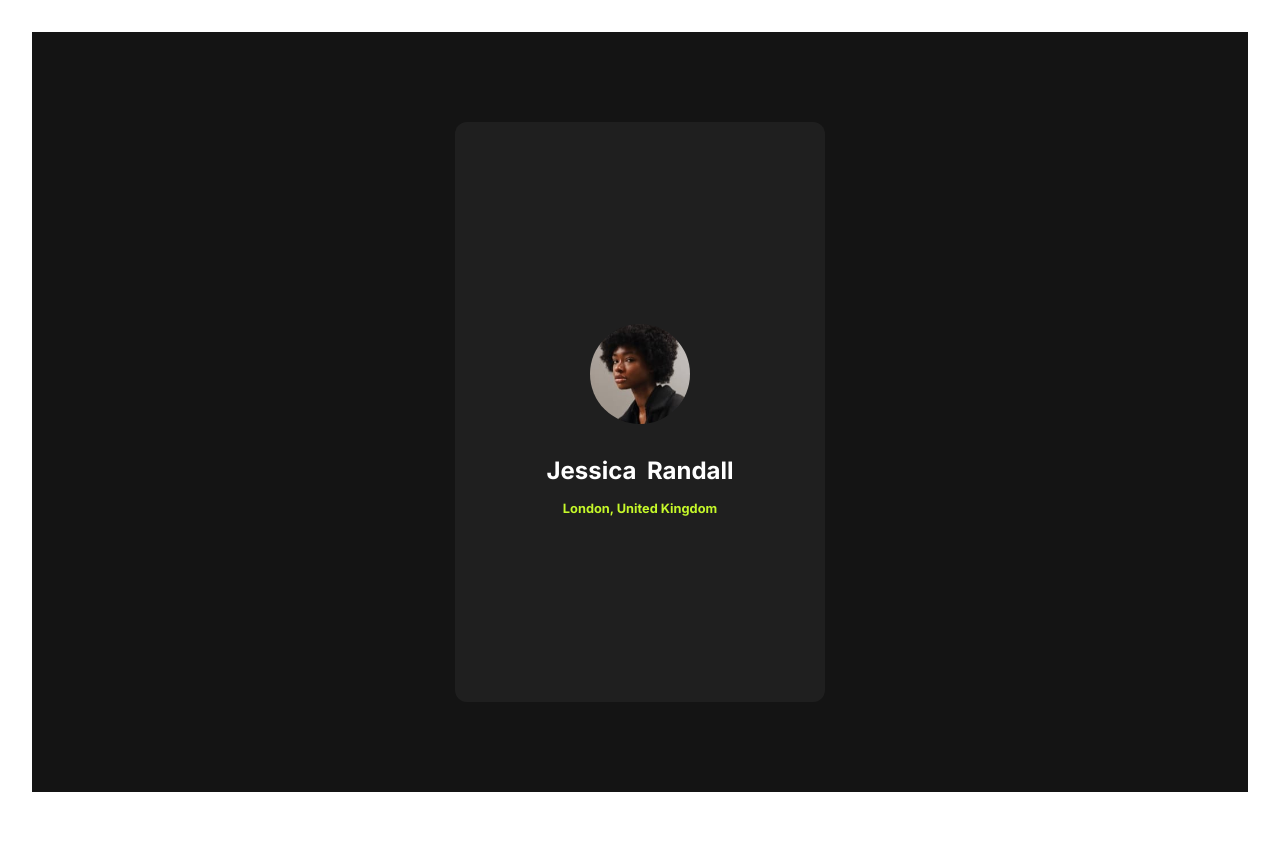
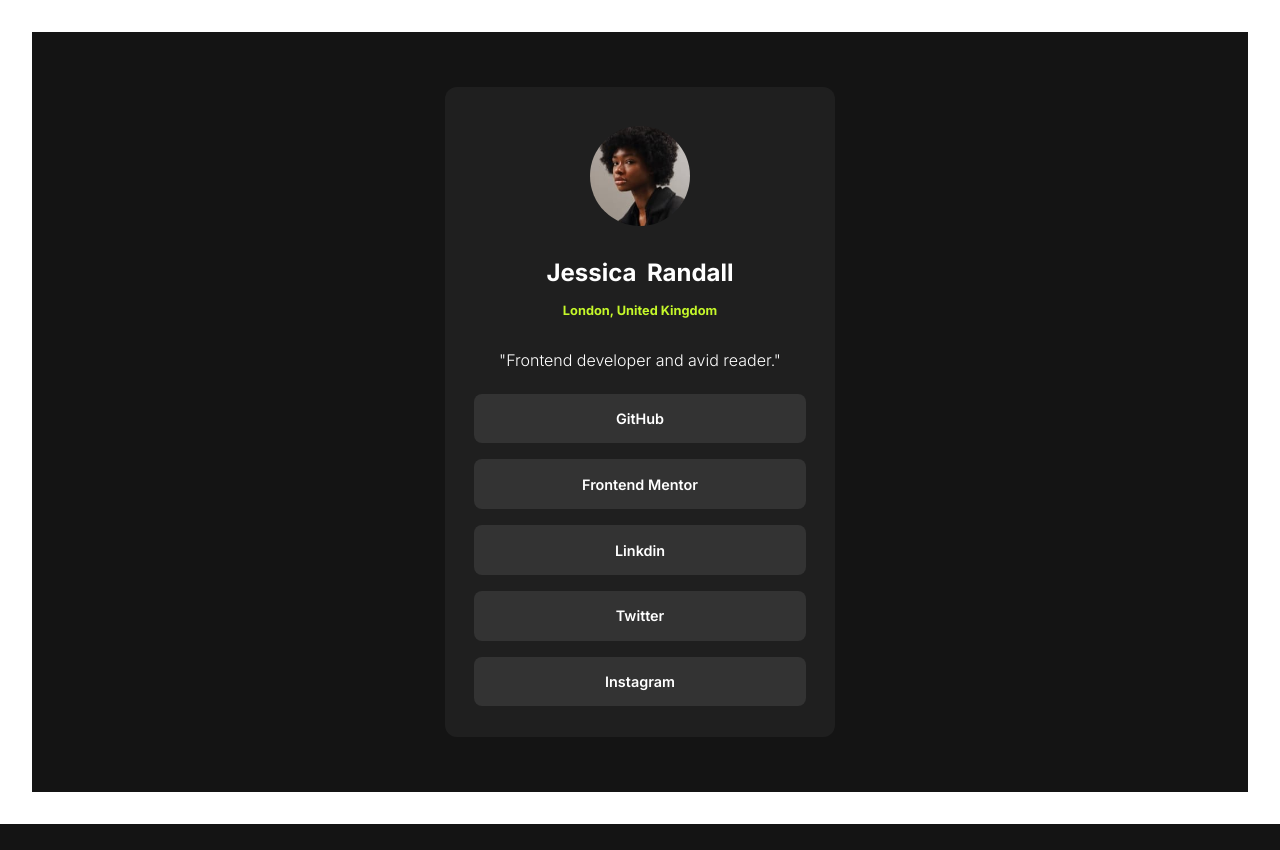
Before and after one commit to Mudassir-Coder/Social-Links, a plain HTML site: page index.html in a window 1280 px wide. Shown: the top 850 px of the page. Drawn offline with Linux system fonts and the light colour scheme.

Commit message:
Completed Version

```diff
--- a/index.html
+++ b/index.html
@@ -17,13 +17,19 @@
       <img src="./assets/images/avatar-jessica.jpeg" alt="Profile's pic">
       <h1>Jessica Randall</h1>
       <h2>London, United Kingdom</h2>
+      <p>"Frontend developer and avid reader."</p>
+      <a href="#">GitHub</a>
+      <a href="#">Frontend Mentor</a>
+      <a href="#">Linkdin</a>
+      <a href="#">Twitter</a>
+      <a href="#">Instagram</a>
     </div>
   </main>
 
 
   <div class="attribution">
     Challenge by <a href="https://www.frontendmentor.io?ref=challenge" target="_blank">Frontend Mentor</a>.
-    Coded by <a href="#">Your Name Here</a>.
+    Coded by <a href="https://www.frontendmentor.io/profile/Mudassir-Coder">Mudassir</a>.
   </div>
 </body>
 </html>
--- a/style.css
+++ b/style.css
@@ -36,8 +36,8 @@ main{
   justify-content: center;
   align-items: center;
   flex-direction: column;
-  height: 580px;
-  width: 370px;
+  height: 650px;
+  width: 390px;
   background: var(--Grey-800);
   border-radius: 12px;
 }
@@ -59,3 +59,47 @@ main{
   color: var(--lightgreen-);
 
 }
+
+.wrapper p{
+  margin-top: 2rem;
+  margin-bottom: 1rem;
+  font-weight: 300;
+  color: var(--white-);
+}
+
+.wrapper a{
+  text-align: center;
+  margin: 0.5rem 0;
+  padding: 4.2% 0;
+  width: 85%;
+  text-decoration: none;
+  font-size: 0.9rem;
+  border-radius: 8px;
+  background: var(--Grey-700);
+  font-weight: 600;
+  color: var(--white-);
+  transition: all .3s;
+}
+
+.wrapper a:hover{
+  background-color: var(--lightgreen-);
+  color: var(--Grey-800);
+}
+
+
+
+
+
+.attribution{
+  text-align: center;
+  color: white;
+  font-size: 1.2rem;
+  background: var(--Grey-900);
+  padding: 2rem;
+}
+
+.attribution a{
+  color: var(--lightgreen-);
+  font-weight: 700;
+  text-decoration: none;
+}
```
